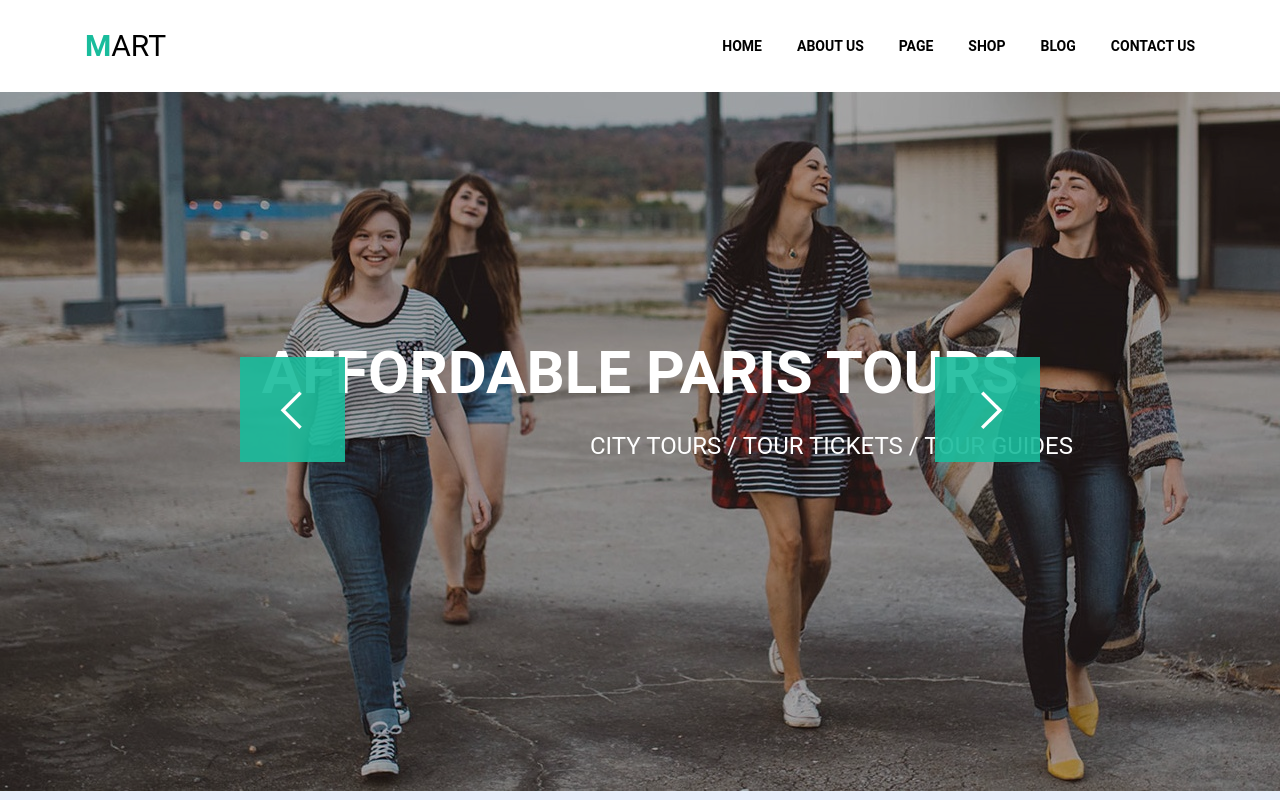
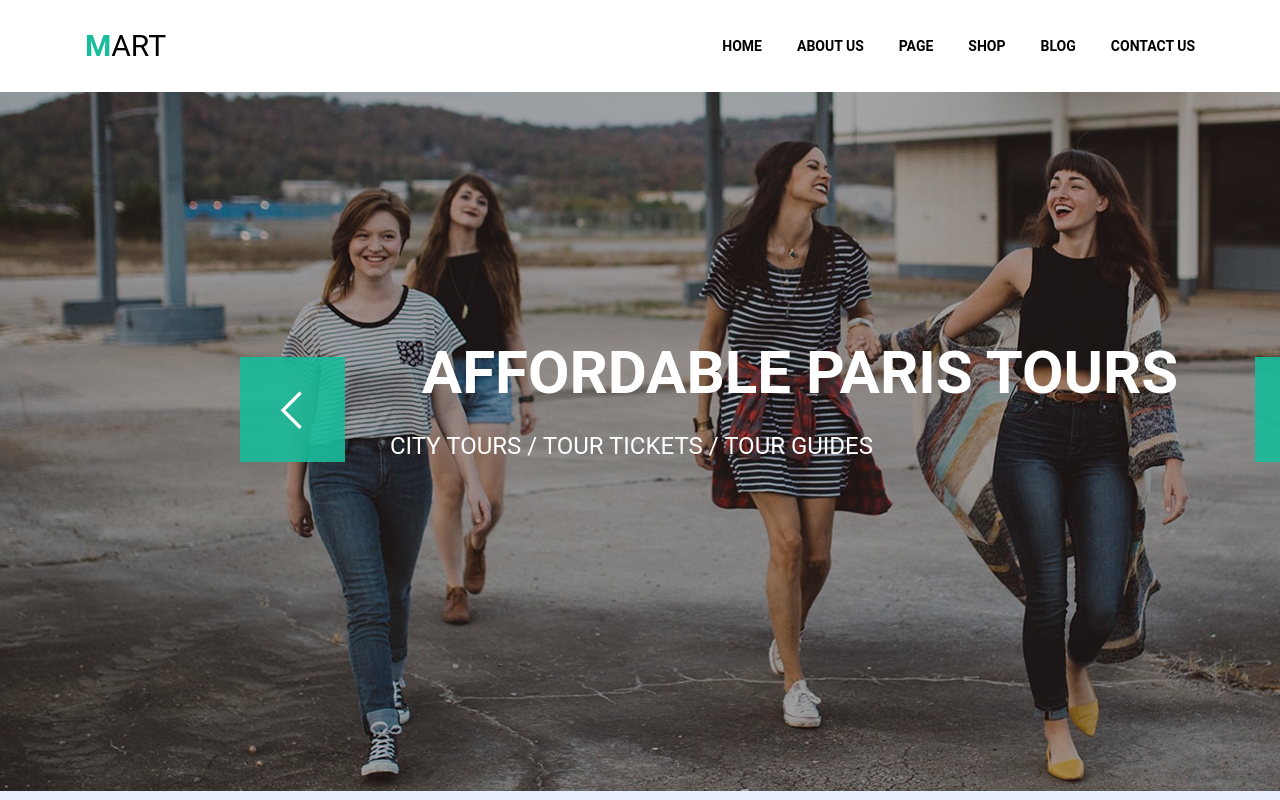
Before and after one commit to kotiakhova/goit-fe-course, a plain HTML site: page html-css/module-05/index.html in a window 1280 px wide. Shown: the top 800 px of the page. Drawn offline with Linux system fonts and the light colour scheme.

Commit message:
homework-05-3

```diff
--- a/html-css/module-05/css/app.css
+++ b/html-css/module-05/css/app.css
@@ -50,11 +50,11 @@ nav {
 }
 
 .slider-block {
-    position: relative;
     margin: 0 auto;
     background-color: rgb(232, 239,252);
 }
 .slider-list {
+    position: relative;
     width: 1600px;
     margin: 0 auto;
     padding: 0%;
@@ -88,7 +88,7 @@ nav {
     margin: 0;
     padding: 0;
     text-align: center;
-    left: 590px;
+    left: 390px;
     top: 340px;
 }
 .slider-ctrl {
```
